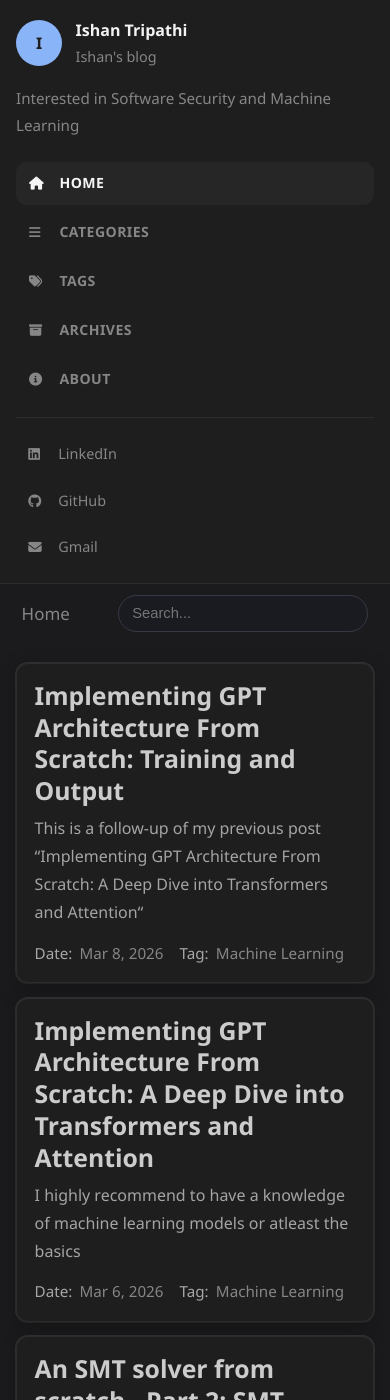
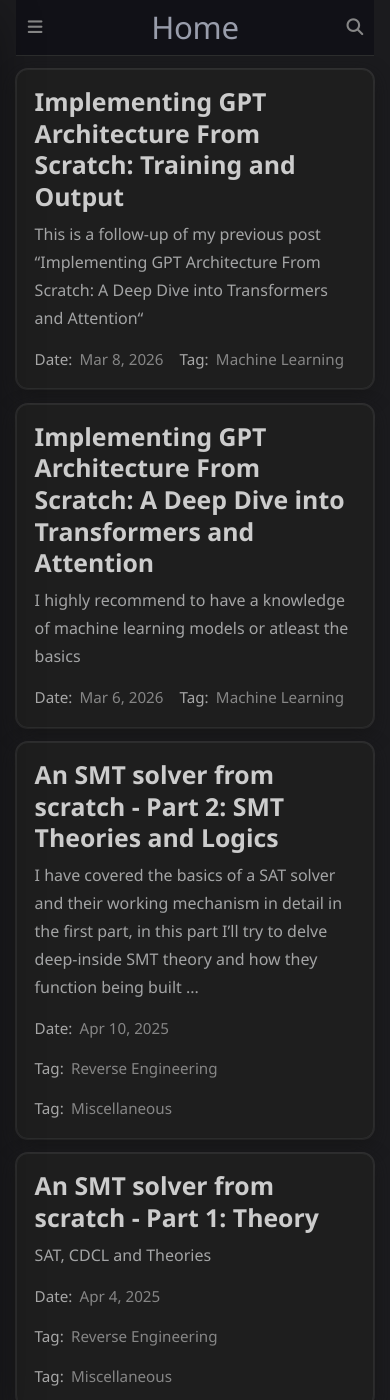
Before and after one commit to ish4n10/ish4n10.github.io, a Jekyll site: the page built from index.markdown, in a window 390 px wide and 1400 px high. Built offline with Jekyll 4.4.1, drawn with Linux system fonts in a browser that asks for light colours.

Commit message:
mobile navbar

```diff
--- a/_layouts/default.html
+++ b/_layouts/default.html
@@ -1,7 +1,7 @@
 <!DOCTYPE html>
 <html lang="{{ page.lang | default: site.lang | default: "en" }}">
   {%- include head.html -%}
-  <body>
+  <body class="layout-{{ page.layout }}">
     <div class="app-shell">
       <aside class="app-sidebar">
         <div class="sidebar-inner">
@@ -30,8 +30,20 @@
           </div>
         </div>
       </aside>
+      <div class="sidebar-backdrop" id="sidebar-backdrop" aria-hidden="true"></div>
 
       <main class="app-main">
+        <header class="mobile-topbar">
+          <button id="sidebar-toggle" class="mobile-icon-btn" aria-label="Open menu" type="button">
+            <i class="fa-solid fa-bars"></i>
+          </button>
+          <span class="mobile-title">{{ page.title | default: "Home" }}</span>
+          <button class="mobile-icon-btn mobile-search-btn" aria-label="Search" type="button" onclick="document.getElementById('site-search') && document.getElementById('site-search').focus();">
+            <i class="fa-solid fa-magnifying-glass"></i>
+          </button>
+        </header>
+
+        {%- unless page.layout == "post" -%}
         <header class="topbar">
           <div class="topbar-left">
             {%- if page.url == "/" -%}
@@ -50,6 +62,7 @@
             <div id="search-results" class="search-results" hidden></div>
           </div>
         </header>
+        {%- endunless -%}
 
         <div class="page-wrap">
           {{ content }}
@@ -86,7 +99,7 @@
             return (
               '<a class="search-item" href="' + p.url + '">' +
                 '<div class="search-title">' + p.title + '</div>' +
-                '<div class="search-meta">' + p.date + (p.tags ? ' • ' + p.tags : '') + '</div>' +
+                '<div class="search-meta">' + p.date + (p.tags ? ' | ' + p.tags : '') + '</div>' +
               '</a>'
             );
           }).join("");
--- a/assets/main.scss
+++ b/assets/main.scss
@@ -163,6 +163,29 @@ a:hover {
   padding: 0 2rem 1.8rem;
 }
 
+.mobile-topbar {
+  display: none;
+}
+
+.mobile-icon-btn {
+  border: 0;
+  background: transparent;
+  color: var(--muted);
+  font-size: 1.05rem;
+  width: 2rem;
+  height: 2rem;
+  display: inline-flex;
+  align-items: center;
+  justify-content: center;
+}
+
+.mobile-title {
+  color: #c7ccdd;
+  font-size: 1.95rem;
+  letter-spacing: -0.01em;
+  opacity: 0.75;
+}
+
 .page-wrap {
   max-width: 880px;
   margin: 1.2rem auto 0;
@@ -200,6 +223,10 @@ a:hover {
 .topbar-search {
   position: relative;
   width: min(380px, 100%);
+}
+
+.sidebar-backdrop {
+  display: none;
 }
 
 #site-search {
@@ -655,14 +682,23 @@ mjx-container[jax="CHTML"] {
   }
 
   .app-sidebar {
-    position: relative;
-    height: auto;
-    border-right: 0;
-    border-bottom: 1px solid var(--line);
+    position: fixed;
+    top: 0;
+    left: 0;
+    z-index: 50;
+    width: min(84vw, 360px);
+    height: 100vh;
+    border-right: 1px solid var(--line);
+    border-bottom: 0;
+    transform: translateX(-102%);
+    transition: transform 0.24s ease;
+    box-shadow: 0 18px 44px rgba(0, 0, 0, 0.42);
   }
 
   .sidebar-inner {
-    padding: 1rem;
+    padding: 1rem 0.95rem 1.2rem;
+    overflow-y: auto;
+    height: 100%;
   }
 
   .app-main {
@@ -670,15 +706,45 @@ mjx-container[jax="CHTML"] {
   }
 
   .topbar {
-    min-height: 60px;
+    display: none;
   }
 
-  .topbar-search {
-    width: min(250px, 100%);
+  .mobile-topbar {
+    position: sticky;
+    top: 0;
+    z-index: 40;
+    min-height: 56px;
+    display: flex;
+    align-items: center;
+    justify-content: space-between;
+    gap: 0.5rem;
+    background: rgba(17, 17, 23, 0.96);
+    border-bottom: 1px solid var(--line);
+    backdrop-filter: blur(8px);
+    padding: 0 0.2rem;
   }
 
-  #site-search {
-    font-size: 0.92rem;
-    padding: 0.54rem 0.8rem;
+  .sidebar-backdrop {
+    display: block;
+    position: fixed;
+    inset: 0;
+    z-index: 45;
+    background: rgba(0, 0, 0, 0.48);
+    opacity: 0;
+    pointer-events: none;
+    transition: opacity 0.22s ease;
+  }
+
+  body.sidebar-open .app-sidebar {
+    transform: translateX(0);
+  }
+
+  body.sidebar-open .sidebar-backdrop {
+    opacity: 1;
+    pointer-events: auto;
+  }
+
+  .page-wrap {
+    margin-top: 0.8rem;
   }
 }
```
Also changed, not shown: other parts of _layouts/default.html (+21 -0 lines).
